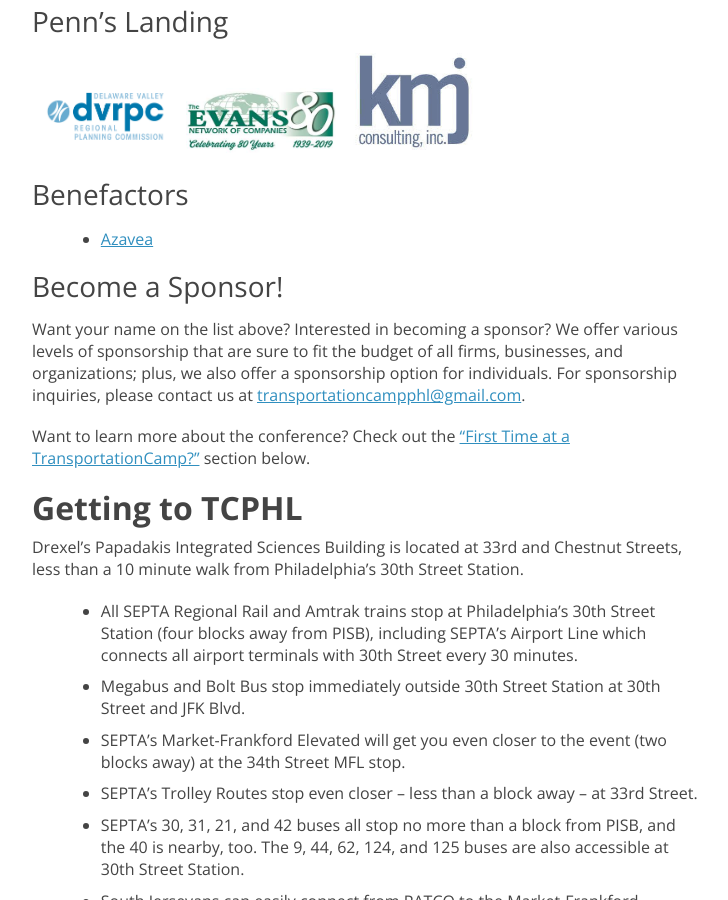
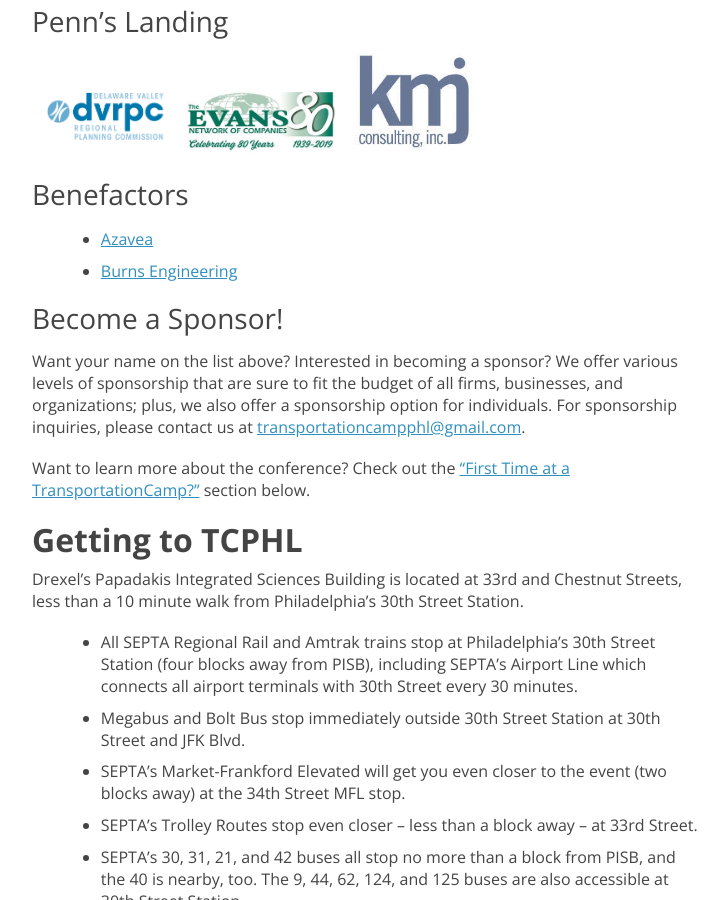
Before and after one commit to transpocamp/transportationcamp.org, a Jekyll site: the page built from events/phl2019/index.markdown, in a window 1280 px wide and 900 px high, scrolled down 2331 px. Shown: the whole window, without its empty margins (272-1000 px from the left). Built offline with Jekyll 4.4.1, drawn with Linux system fonts in a browser that asks for light colours; nearby versions of some CDN libraries; comment, search, counter and statistics services are not loaded.

Commit message:
Update index.markdown

```diff
--- a/events/phl2019/index.markdown
+++ b/events/phl2019/index.markdown
@@ -57,6 +57,7 @@
 #### Benefactors
 
 - [Azavea](https://www.azavea.com/)
+- [Burns Engineering](https://www.burns-group.com/)
 
 
 #### Become a Sponsor!
```
